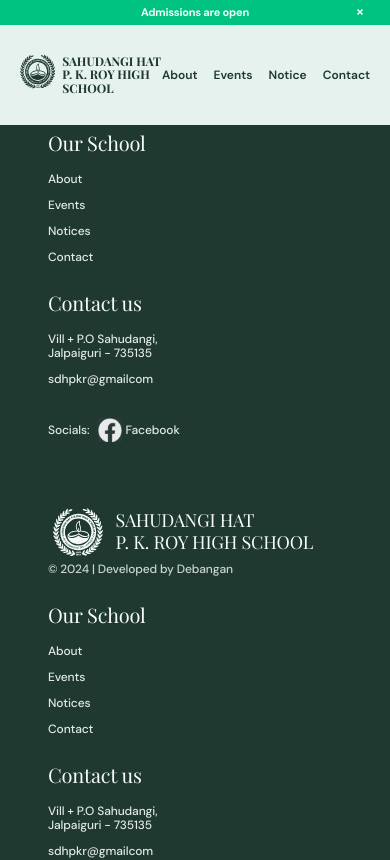
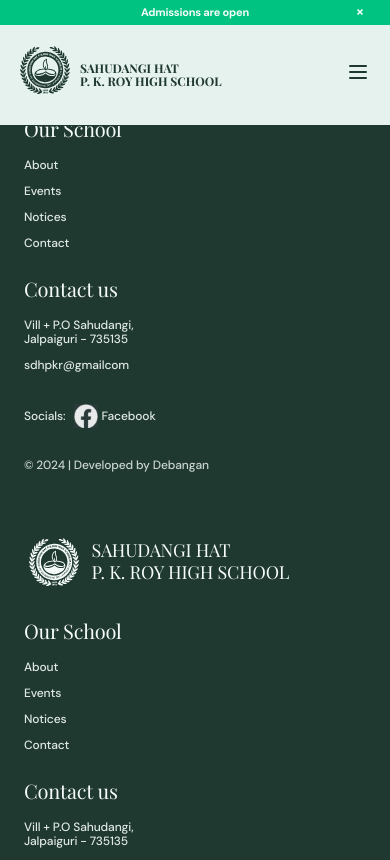
Before and after one commit to Devon-1984/school_web, a Next.js app: page /layout in a window 390 px wide. Shown: the top 860 px of the page. Built offline with nearby package versions, Linux system fonts and the light colour scheme; a web font is replaced by a local one.

Commit message:
navbar, responsiveness

```diff
--- a/src/components/footer.js
+++ b/src/components/footer.js
@@ -6,7 +6,7 @@ import Logo from "@/icons/Logo";
 
 export default function Footer() {
   return (
-    <footer className="footer-wrapper pl-12 pr-12">
+    <footer className="footer-wrapper md:pl-12 md:pr-12 pl-6 pr-6">
       <div className="footer-block-wrapper">
         <figure className="footer-img-label">
           <div className="">
@@ -19,7 +19,7 @@ export default function Footer() {
         </figure>
         <a
           href="https://www.linkedin.com/in/debangan-banerjee/"
-          className="socials-mine"
+          className="socials-mine md:flex hidden"
         >
           © 2024 | Developed by Debangan
         </a>
@@ -52,6 +52,12 @@ export default function Footer() {
           </li>
         </ul>
       </label>
+      <a
+        href="https://www.linkedin.com/in/debangan-banerjee/"
+        className="socials-mine flex md:hidden"
+      >
+        © 2024 | Developed by Debangan
+      </a>
     </footer>
   );
 }
--- a/src/components/intro.js
+++ b/src/components/intro.js
@@ -4,7 +4,7 @@ import Image from "next/image";
 export default function Intro({ data }) {
   return (
     <>
-      <div className="mt-[170px] mb-40 pl-6 pr-6 gap-5 text-primary-900 md:flex md:flex-row-reverse md:pl-12 md:pr-12">
+      <div className="mt-[170px] md:mb-40 mb-8 pl-6 pr-6 gap-5 text-primary-900 md:flex md:flex-row-reverse md:pl-12 md:pr-12">
         <Image
           className="md:max-w-sm"
           src={data.aboutImg}
--- a/src/components/navbar.js
+++ b/src/components/navbar.js
@@ -11,6 +11,12 @@ export default function Navbar() {
   const [admissions, setAdmissions] = useState(true);
 
   const [color, setColor] = useState(true);
+
+  const [isOpen, setIsOpen] = useState(false);
+
+  function toggleMenu() {
+    setIsOpen(!isOpen);
+  }
 
   useEffect(() => {
     const changeColor = () => {
@@ -29,7 +35,7 @@ export default function Navbar() {
 
   return (
     <>
-      <div className="header-admission-wrapper z-50 fixed max-w-full top-0 left-0">
+      <div className="header-admission-wrapper z-50 fixed max-w-full w-screen top-0 left-0">
         {admissions && (
           <div className="admission-wrapper flex justify-center bg-primary-500 text-white p-1 text-[11px] font-bold max-w-full relative">
             <p className="admission">Admissions are open</p>
@@ -54,11 +60,12 @@ export default function Navbar() {
         <header
           className={
             currentRoute === "/" && color
-              ? "header-wrapper"
-              : "header-wrapper header-bg"
+              ? "p-5 md:px-10 md:py-5 text-white transition-colors duration-500 ease-in-out"
+              : "p-5 md:px-10 md:py-5 header-wrapper header-bg"
           }
         >
-          <div className="img-label">
+          <div className="flex flex-col md:flex-row md:flex md:items-center ">
+            <div className="img-label flex items-center font-bold">
               <Link href={"/"}>
                 <Logo width={60} height={60} />
               </Link>
@@ -66,9 +73,33 @@ export default function Navbar() {
                 SAHUDANGI HAT <br />
                 P. K. ROY HIGH SCHOOL
               </label>
+              <div className="md:hidden ml-auto">
+                <button onClick={toggleMenu} className="focus:outline-none">
+                  <svg
+                    className="w-6 h-6"
+                    fill="none"
+                    stroke="currentColor"
+                    viewBox="0 0 24 24"
+                    xmlns="http://www.w3.org/2000/svg"
+                  >
+                    <path
+                      strokeLinecap="round"
+                      strokeLinejoin="round"
+                      strokeWidth="2"
+                      d={
+                        isOpen
+                          ? "M6 18L18 6M6 6l12 12"
+                          : "M4 6h16M4 12h16M4 18h16"
+                      }
+                    ></path>
+                  </svg>
+                </button>
+              </div>
             </div>
 
-          <ul className="header-list">
+            {/* Desktop */}
+
+            <ul className="gap-4 ml-auto font-semibold text-xs leading-none hidden md:flex">
               <Link
                 href={"/about"}
                 className={currentRoute === "/about" ? " text-primary-500" : ""}
@@ -83,17 +114,65 @@ export default function Navbar() {
               </Link>
               <Link
                 href={"/notice"}
-              className={currentRoute === "/notice" ? " text-primary-500" : ""}
+                className={
+                  currentRoute === "/notice" ? " text-primary-500" : ""
+                }
               >
                 Notice
               </Link>
               <Link
                 href={"/contact"}
-              className={currentRoute === "/contact" ? " text-primary-500" : ""}
+                className={
+                  currentRoute === "/contact" ? " text-primary-500" : ""
+                }
               >
                 Contact
               </Link>
             </ul>
+
+            {/* Mobile */}
+
+            {isOpen && (
+              <ul className="md:hidden flex flex-col items-center font-semibold space-y-4 py-4">
+                <Link
+                  href={"/about"}
+                  onClick={toggleMenu}
+                  className={
+                    currentRoute === "/about" ? " text-primary-500" : ""
+                  }
+                >
+                  About
+                </Link>
+                <Link
+                  href={"/event"}
+                  onClick={toggleMenu}
+                  className={
+                    currentRoute === "/event" ? " text-primary-500" : ""
+                  }
+                >
+                  Events
+                </Link>
+                <Link
+                  href={"/notice"}
+                  onClick={toggleMenu}
+                  className={
+                    currentRoute === "/notice" ? " text-primary-500" : ""
+                  }
+                >
+                  Notice
+                </Link>
+                <Link
+                  href={"/contact"}
+                  onClick={toggleMenu}
+                  className={
+                    currentRoute === "/contact" ? " text-primary-500" : ""
+                  }
+                >
+                  Contact
+                </Link>
+              </ul>
+            )}
+          </div>
         </header>
       </div>
     </>
--- a/src/components/postpage.js
+++ b/src/components/postpage.js
@@ -6,11 +6,11 @@ export default function Postpage({ data }) {
 
   return (
     <div className="text-primary-900 md:pl-12 md:pr-12 pl-6 pr-6">
-      <div className="max-w-3xl mx-auto mt-[170px]">
+      <div className="flex flex-col items-center max-w-6xl mx-auto mt-[170px]">
         <h1 className="text-5xl font-heading font-bold text-center text-primary-900">
           {title}
         </h1>
-        <p className="text-center text-lg text-primary-900 mt-2">
+        <p className="text-justify text-lg text-primary-900 mt-2">
           {new Date(date).toLocaleDateString("en-US", {
             year: "numeric",
             month: "long",
@@ -28,7 +28,7 @@ export default function Postpage({ data }) {
             />
           </div>
         )}
-        <div className="mt-8 text-justify leading-relaxed">
+        <div className="mt-8 text-justify max-w-3xl leading-relaxed">
           <p>{description}</p>
         </div>
       </div>
--- a/src/components/principal.js
+++ b/src/components/principal.js
@@ -4,7 +4,7 @@ import Image from "next/image";
 export default function Principal({ data }) {
   return (
     <>
-      <div className="pt-32 pb-40 pl-6 pr-6 gap-5 bg-primary-200 text-primary-900 md:flex md:flex-row-reverse md:pl-12 md:pr-12">
+      <div className="md:pt-32 pt-12 md:pb-40 pb-10 pl-6 pr-6 gap-5 bg-primary-200 text-primary-900 md:flex md:flex-row-reverse md:pl-12 md:pr-12">
         <Image
           className="md:max-w-md"
           src={data.principalImg}
--- a/src/components/teachers.js
+++ b/src/components/teachers.js
@@ -16,7 +16,7 @@ export default function Teachers({ data }) {
 
   return (
     <>
-      <div className="flex flex-col md:flex-row mt-[120px] mb-14 md:pl-12 md:pr-12 pl-6 pr-6">
+      <div className="flex flex-col md:flex-row md:mt-[120px] mt-12 mb-14 md:pl-12 md:pr-12 pl-6 pr-6">
         <h1 className="text-4xl md:text-5xl tracking-tight p900 to-primary-900 font-semibold">
           {data.teachers}
         </h1>
--- a/src/styles/globals.css
+++ b/src/styles/globals.css
@@ -190,12 +190,7 @@ h4,
 }
 
 .header-wrapper {
-  display: flex;
-  align-items: center;
-  padding: 20px 40px;
   color: var(--primary-900);
-  width: 100vw;
-  max-width: 100vw;
   color: var(--white);
   transition: background-color 0.5s ease;
 }
@@ -210,24 +205,9 @@ h4,
   color: var(--primary-900);
 }
 
-.img-label {
-  display: flex;
-  align-items: center;
-  font-weight: 700;
-}
-
 .img-label > svg {
   position: relative;
   margin-bottom: -5%;
-}
-
-.header-list {
-  display: flex;
-  gap: 16px;
-  margin-left: auto;
-  font-weight: 600;
-  font-size: 12px;
-  line-height: 1;
 }
 
 .school-name {
```
Lines whose indentation alone changed are shown as unchanged.
